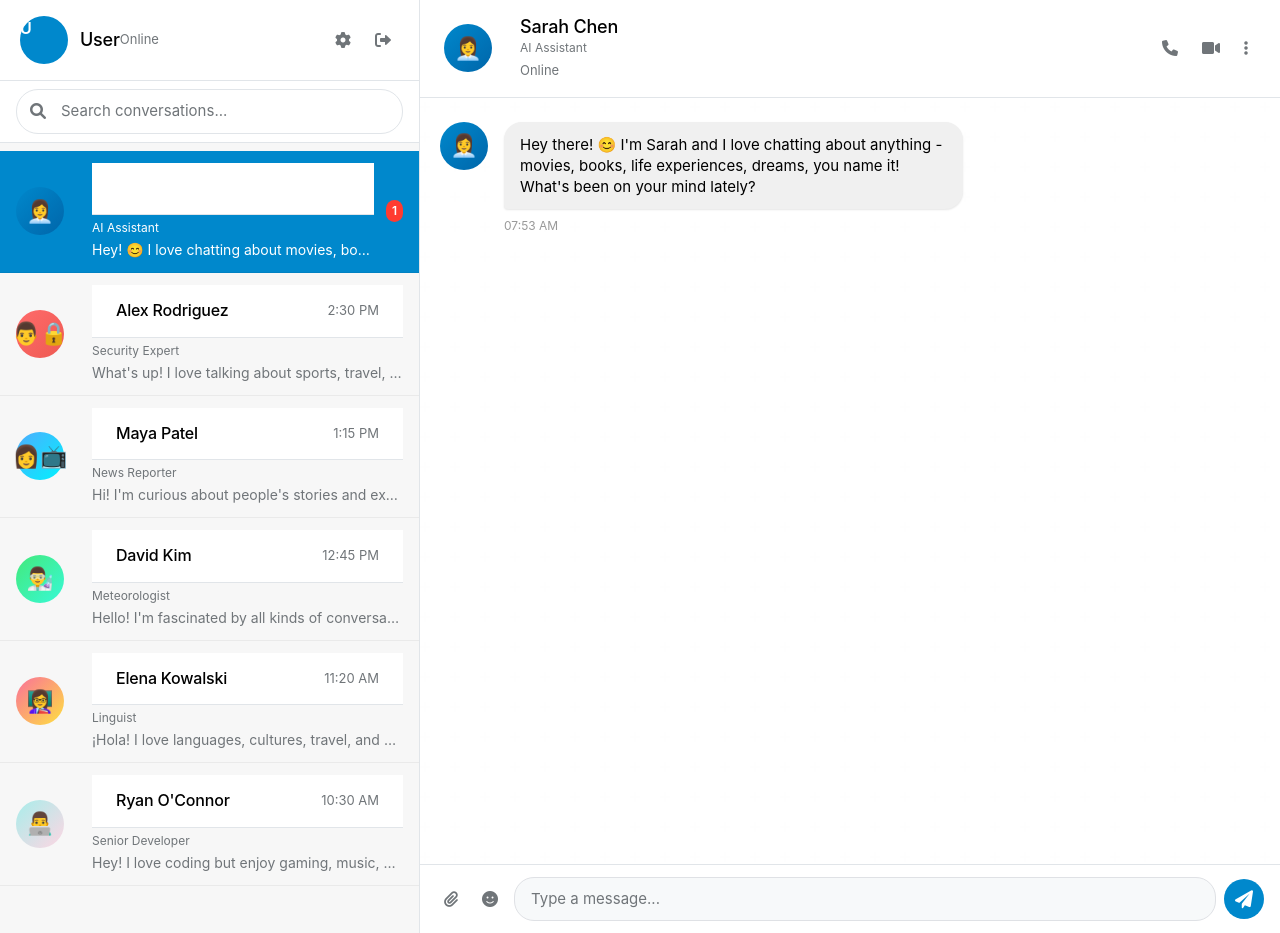
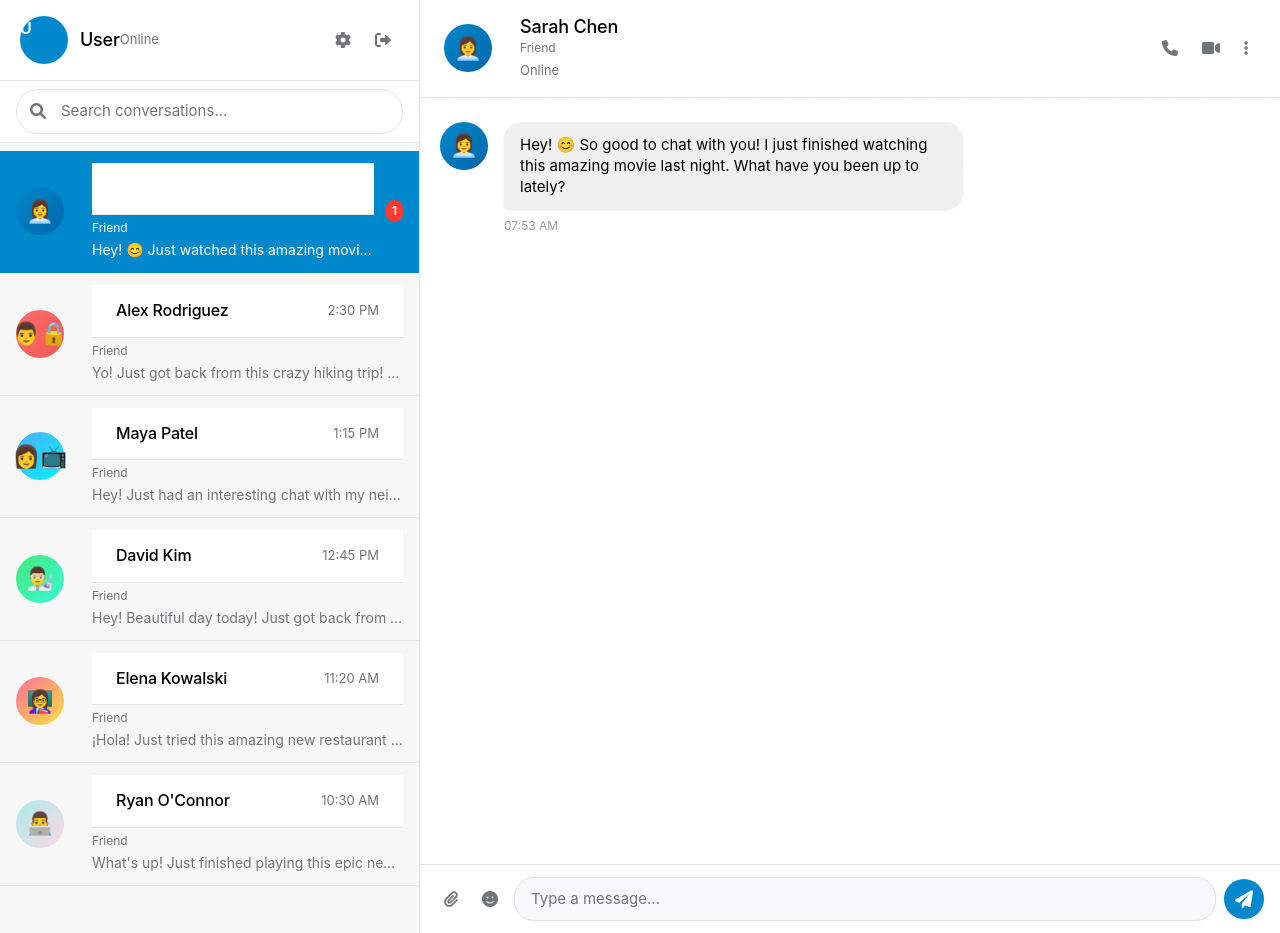
Before and after one commit to RiyaPatil28-codes/TelegramPII, a Flask app: template templates/dashboard.html in a window 1280 px wide. Run offline with Flask 3, Linux system fonts and the light colour scheme; the template is opened without the code that fills it, so the values that code supplies are empty.

Commit message:
Transform AI assistants into personal friends with natural conversational styles
Update bot descriptions and responses to reflect a friendly, personal interaction model, shifting from assistant roles to genuine companionship.

Replit-Commit-Author: Agent
Replit-Commit-Session-Id: 5a681158-dd65-4831-8d93-2a6024ef80e9
Replit-Commit-Checkpoint-Type: full_checkpoint

```diff
--- a/static/js/chat.js
+++ b/static/js/chat.js
@@ -4,86 +4,86 @@ class ChatManager {
         this.bots = {
             'ai-assistant': {
                 name: 'Sarah Chen',
-                subtitle: 'AI Assistant',
+                subtitle: 'Friend',
                 avatar: '👩‍💼',
                 class: 'ai-avatar',
                 responses: [
-                    "Hey there! 😊 I'm Sarah and I love chatting about anything - movies, books, life experiences, dreams, you name it! What's been on your mind lately?",
-                    "That sounds really interesting! I love hearing people's stories and experiences. Tell me more!",
-                    "I'm always curious about different perspectives on life. What's something that's made you happy recently?",
-                    "Nice to meet you! I enjoy deep conversations about anything from hobbies to life philosophy. What are you passionate about?",
-                    "I find everyone has such unique stories to tell. What's something exciting happening in your life right now?",
-                    "I love getting to know new people! What kind of stuff do you enjoy doing in your free time?"
+                    "Hey! 😊 So good to chat with you! I just finished watching this amazing movie last night. What have you been up to lately?",
+                    "Oh wow, that sounds awesome! I love hearing about what people are doing. I've been pretty busy with work but trying to find time for fun stuff too.",
+                    "That's so cool! You know, I was just thinking about how everyone has such different experiences. What's been making you smile lately?",
+                    "Nice! I'm always down for a good conversation. I've been getting into photography recently - what kind of hobbies are you into?",
+                    "That's really interesting! I love meeting new people and hearing their stories. What's the most exciting thing happening in your world right now?",
+                    "Totally! I'm the type who loves deep chats about life, dreams, random thoughts - you name it. What's on your mind today?"
                 ]
             },
             'pii-detector': {
                 name: 'Alex Rodriguez',
-                subtitle: 'Security Expert',
+                subtitle: 'Friend',
                 avatar: '👨‍🔒',
                 class: 'security-avatar',
                 responses: [
-                    "What's up! I'm Alex and I'm really into cybersecurity and tech stuff. But I also love talking about sports, travel, and random life stories. What's going on with you?",
-                    "That's awesome! I love hearing about people's adventures. Any cool travel stories or favorite places you've been?",
-                    "Nice! I work in tech but I'm also into hiking and photography. What kind of hobbies are you into?",
-                    "Sounds interesting! I've been working in cybersecurity for years, but I find people's personal stories way more fascinating. Tell me more!",
-                    "Cool! I love meeting new people and hearing about their experiences. What's been the highlight of your week?",
-                    "I'm always down for good conversations about anything - work, life, dreams, you name it. What's on your mind today?"
+                    "Yo! What's good? I just got back from this crazy hiking trip last weekend. The views were insane! What have you been up to?",
+                    "Dude, that sounds sick! I love hearing about people's adventures. I'm planning my next trip to Japan - ever been there?",
+                    "Nice! I'm super into outdoor stuff and photography when I'm not working. Just picked up this new camera. What gets you excited?",
+                    "That's rad! You know, work is work, but I live for weekends and good conversations with people. What's been keeping you busy?",
+                    "For sure! I love meeting cool people and hearing their stories. Just had the best tacos yesterday - what's your favorite food?",
+                    "I'm all about those real conversations, you know? Life, travel, random stuff that matters. What's been on your mind lately?"
                 ]
             },
             'news-bot': {
                 name: 'Maya Patel',
-                subtitle: 'News Reporter',
+                subtitle: 'Friend',
                 avatar: '👩‍📺',
                 class: 'news-avatar',
                 responses: [
-                    "Hi! Maya here - I'm a journalist so I'm always curious about people's stories and experiences. Tell me something interesting about your day or life!",
-                    "That's so cool! I love hearing unique perspectives. Being a reporter has taught me everyone has amazing stories to tell. What's yours?",
-                    "Interesting! I work in journalism but I'm fascinated by all kinds of conversations - from personal experiences to random thoughts. What's been on your mind?",
-                    "Nice to meet you! I spend my days interviewing people, and I've learned that the most ordinary moments can be extraordinary. Share something with me!",
-                    "I love that! Working as a reporter, I've met so many different people with incredible stories. What's something that's made you smile recently?",
-                    "That sounds great! I'm always curious about people's lives and experiences. What's the most interesting thing that's happened to you lately?"
+                    "Hey! I just had the most interesting conversation with my neighbor about their travels. People have such amazing stories! What's new with you?",
+                    "Oh that's fascinating! You know me, I'm always curious about what makes people tick. I love hearing different perspectives on life.",
+                    "That's awesome! I was just thinking about how everyone I meet has such unique experiences. What's been the best part of your week?",
+                    "Nice! You know, I meet so many different people and everyone has something interesting going on. What's your story?",
+                    "I love that! I'm the kind of person who finds the extraordinary in ordinary moments. What's something that made you smile recently?",
+                    "That's so cool! I'm always interested in hearing what people are up to and what matters to them. What's been on your mind?"
                 ]
             },
             'weather-bot': {
                 name: 'David Kim',
-                subtitle: 'Meteorologist',
+                subtitle: 'Friend',
                 avatar: '👨‍🔬',
                 class: 'weather-avatar',
                 responses: [
-                    "Hello! I'm David, and while I work with weather data, I'm fascinated by all kinds of conversations - from science to hobbies to personal experiences. What brings you here today?",
-                    "That's awesome! I love hearing about people's interests. I work as a meteorologist but I'm into so many other things too. What are you passionate about?",
-                    "Cool! You know, working with weather patterns is interesting, but I find people's stories even more fascinating. Tell me about yourself!",
-                    "Nice to meet you! I study weather for a living, but I love chatting about everything - travel, food, books, life experiences. What's been exciting for you lately?",
-                    "That sounds great! I spend my days analyzing atmospheric data, but I much prefer learning about people's adventures and dreams. What's on your mind?",
-                    "Interesting! I've been a meteorologist for years, but I find human conversations way more unpredictable than weather patterns. What's your story?"
+                    "Hey! Beautiful day today, isn't it? I just got back from a morning run and the weather was perfect. What have you been up to?",
+                    "That's cool! I love hearing what people are passionate about. I'm really into astronomy lately - been stargazing a lot. What gets you excited?",
+                    "Nice! You know what's funny? I spend all day looking at weather data, but I'd rather hear about what people are doing with their lives!",
+                    "Awesome! I'm always up for good conversations about life, dreams, travel, whatever. Just finished reading this great book. What about you?",
+                    "That sounds interesting! I love meeting people and hearing their stories. Way more fascinating than atmospheric pressure charts, trust me!",
+                    "For sure! People are so much more unpredictable than weather forecasts, and that's what makes conversations fun. What's new in your world?"
                 ]
             },
             'translator-bot': {
                 name: 'Elena Kowalski',
-                subtitle: 'Linguist',
+                subtitle: 'Friend',
                 avatar: '👩‍🏫',
                 class: 'translator-avatar',
                 responses: [
-                    "¡Hola! I'm Elena and I absolutely love languages and cultures. I enjoy chatting about travel, food, music, or just everyday life. How are you doing?",
-                    "That's wonderful! I work with languages but I'm curious about people's lives and experiences. What's something fun you've been up to?",
-                    "Nice to meet you! I speak several languages and have lived in different countries. I love hearing about people's adventures and stories. Tell me about yours!",
-                    "That sounds interesting! Working with languages has shown me how diverse and fascinating people's experiences can be. What's been going on in your world?",
-                    "Cool! I've studied linguistics but I find personal conversations much more engaging than textbooks. What's something that's made you happy recently?",
-                    "Great to chat with you! I love learning about different cultures and people's lives. Share something interesting about yourself!"
+                    "¡Hola! I just tried this amazing new restaurant that serves fusion cuisine. The flavors were incredible! What's the best food you've had lately?",
+                    "That's fantastic! You know, I love learning about different cultures and meeting people from everywhere. What's been the most interesting part of your day?",
+                    "So nice to meet you! I've lived in a few different countries and each place taught me something new. What's your favorite place you've been?",
+                    "That sounds really cool! I find it so fascinating how different people's experiences can be. What's something you're excited about right now?",
+                    "Awesome! I'm always up for hearing people's stories and adventures. Just got back from visiting my family in Poland. What about you - any fun plans?",
+                    "I love chatting with new people! Everyone has such unique perspectives on life. What's something that's been making you happy lately?"
                 ]
             },
             'code-helper': {
                 name: 'Ryan O\'Connor',
-                subtitle: 'Senior Developer',
+                subtitle: 'Friend',
                 avatar: '👨‍💻',
                 class: 'code-avatar',
                 responses: [
-                    "Hey! I'm Ryan, a developer who loves coding but also enjoys gaming, music, and deep conversations about life. What's on your mind today?",
-                    "That's cool! I work with code all day, but I find people's stories and experiences way more interesting. Tell me about yourself!",
-                    "Nice to meet you! I've been coding for years, but I love chatting about all sorts of stuff - hobbies, travel, dreams, random thoughts. What brings you here?",
-                    "Awesome! You know, I spend a lot of time debugging code, but I'd rather debug life's mysteries through good conversations. What's been happening with you?",
-                    "That sounds interesting! I'm a developer by trade but I enjoy talking about everything - from personal experiences to philosophical questions. Share something with me!",
-                    "Great to chat with you! I love technology but I find human connections even more fascinating. What's something that's been on your mind lately?"
+                    "What's up! Just finished playing this epic new game - totally addictive! When I'm not coding, I'm usually gaming or jamming to music. What do you do for fun?",
+                    "That's sick! I love hearing what people are into. I spend way too much time on my computer, but hey, that's life in tech, right? What's your thing?",
+                    "Hey there! Nice to meet you! I'm always down for good conversations about literally anything. Just grabbed some coffee - what's keeping you busy today?",
+                    "Cool! You know what's funny? I solve problems with code all day, but real life conversations are way more interesting. What's been going on with you?",
+                    "Awesome! I love meeting new people and hearing their stories. Way better than staring at screens all day, even though I do plenty of that too!",
+                    "Nice! I'm all about connecting with people and having real conversations. Technology is cool, but people are cooler. What's new in your world?"
                 ]
             }
         };
--- a/templates/dashboard.html
+++ b/templates/dashboard.html
@@ -51,8 +51,8 @@
                         <h4>Sarah Chen</h4>
                         <span class="time">Now</span>
                     </div>
-                    <div class="chat-subtitle">AI Assistant</div>
-                    <p class="last-message">Hey! 😊 I love chatting about movies, books, life experiences...</p>
+                    <div class="chat-subtitle">Friend</div>
+                    <p class="last-message">Hey! 😊 Just watched this amazing movie! What have you been up to?...</p>
                 </div>
                 <div class="chat-status">
                     <div class="unread-count">1</div>
@@ -70,8 +70,8 @@
                         <h4>Alex Rodriguez</h4>
                         <span class="time">2:30 PM</span>
                     </div>
-                    <div class="chat-subtitle">Security Expert</div>
-                    <p class="last-message">What's up! I love talking about sports, travel, and life stories...</p>
+                    <div class="chat-subtitle">Friend</div>
+                    <p class="last-message">Yo! Just got back from this crazy hiking trip! What have you been up to?...</p>
                 </div>
             </div>
 
@@ -86,8 +86,8 @@
                         <h4>Maya Patel</h4>
                         <span class="time">1:15 PM</span>
                     </div>
-                    <div class="chat-subtitle">News Reporter</div>
-                    <p class="last-message">Hi! I'm curious about people's stories and experiences...</p>
+                    <div class="chat-subtitle">Friend</div>
+                    <p class="last-message">Hey! Just had an interesting chat with my neighbor about their travels...</p>
                 </div>
             </div>
 
@@ -102,8 +102,8 @@
                         <h4>David Kim</h4>
                         <span class="time">12:45 PM</span>
                     </div>
-                    <div class="chat-subtitle">Meteorologist</div>
-                    <p class="last-message">Hello! I'm fascinated by all kinds of conversations...</p>
+                    <div class="chat-subtitle">Friend</div>
+                    <p class="last-message">Hey! Beautiful day today! Just got back from a morning run...</p>
                 </div>
             </div>
 
@@ -118,8 +118,8 @@
                         <h4>Elena Kowalski</h4>
                         <span class="time">11:20 AM</span>
                     </div>
-                    <div class="chat-subtitle">Linguist</div>
-                    <p class="last-message">¡Hola! I love languages, cultures, travel, and everyday life...</p>
+                    <div class="chat-subtitle">Friend</div>
+                    <p class="last-message">¡Hola! Just tried this amazing new restaurant - the flavors were incredible!</p>
                 </div>
             </div>
 
@@ -134,8 +134,8 @@
                         <h4>Ryan O'Connor</h4>
                         <span class="time">10:30 AM</span>
                     </div>
-                    <div class="chat-subtitle">Senior Developer</div>
-                    <p class="last-message">Hey! I love coding but enjoy gaming, music, and deep conversations...</p>
+                    <div class="chat-subtitle">Friend</div>
+                    <p class="last-message">What's up! Just finished playing this epic new game - totally addictive!</p>
                 </div>
             </div>
         </div>
@@ -152,7 +152,7 @@
                 </div>
                 <div class="contact-info">
                     <h3 id="currentBotName">Sarah Chen</h3>
-                    <div class="chat-subtitle">AI Assistant</div>
+                    <div class="chat-subtitle">Friend</div>
                     <span class="status">Online</span>
                 </div>
             </div>
@@ -179,7 +179,7 @@
                 </div>
                 <div class="message-content">
                     <div class="message-bubble">
-                        <p>Hey there! 😊 I'm Sarah and I love chatting about anything - movies, books, life experiences, dreams, you name it! What's been on your mind lately?</p>
+                        <p>Hey! 😊 So good to chat with you! I just finished watching this amazing movie last night. What have you been up to lately?</p>
                     </div>
                     <div class="message-time">2:45 PM</div>
                 </div>
```
Also changed, not shown: replit.md (+2 -2 lines), attached_assets/image_1754812406106.png (added).
